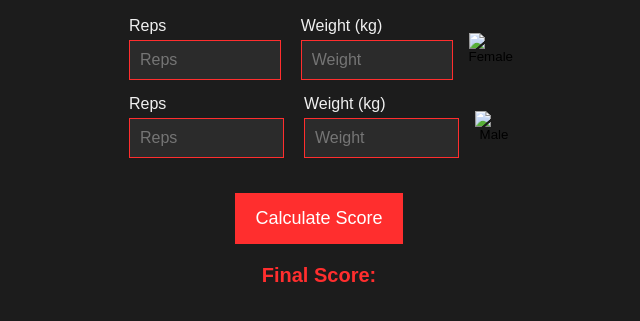
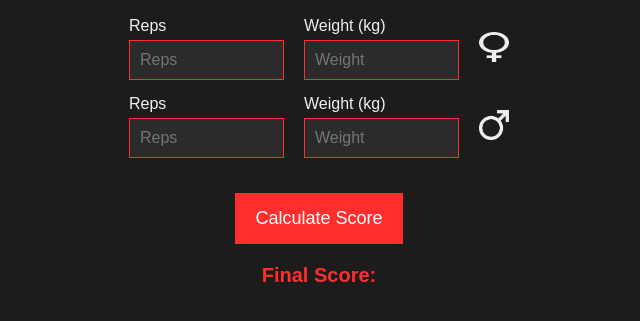
Before and after one commit to RudiLachner/KumiteNo7ScoreCalc, a plain HTML site: page index.html in a window 1280 px wide. Shown: the part 89-410 px from the top of the page, without its empty margins (321-961 px from the left). Drawn offline with Linux system fonts and the light colour scheme.

Commit message:
change icon paths

```diff
--- a/index.html
+++ b/index.html
@@ -22,7 +22,7 @@
         </div>
         <div class="gender">
             <button id="gender1" class="gender-icon" onclick="selectGender(1)">
-                <img src="female_icon.png" alt="Female" id="genderIcon1">
+                <img src="png/female.png" alt="Female" id="genderIcon1">
             </button>
         </div>
     </div>
@@ -38,7 +38,7 @@
         </div>
         <div class="gender">
             <button id="gender2" class="gender-icon" onclick="selectGender(2)">
-                <img src="male_icon.png" alt="Male" id="genderIcon2">
+                <img src="png/male.png" alt="Male" id="genderIcon2">
             </button>
         </div>
     </div>
```
